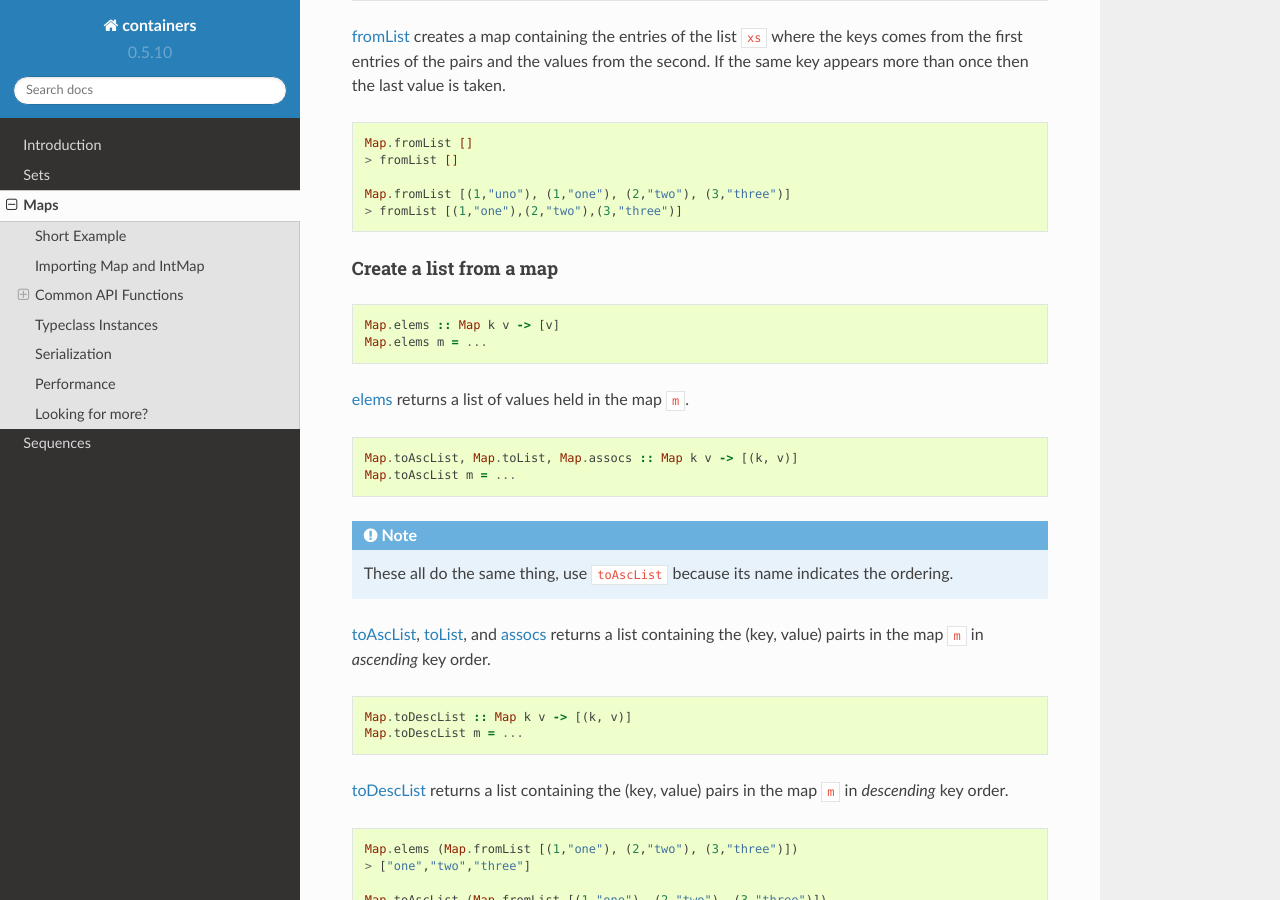
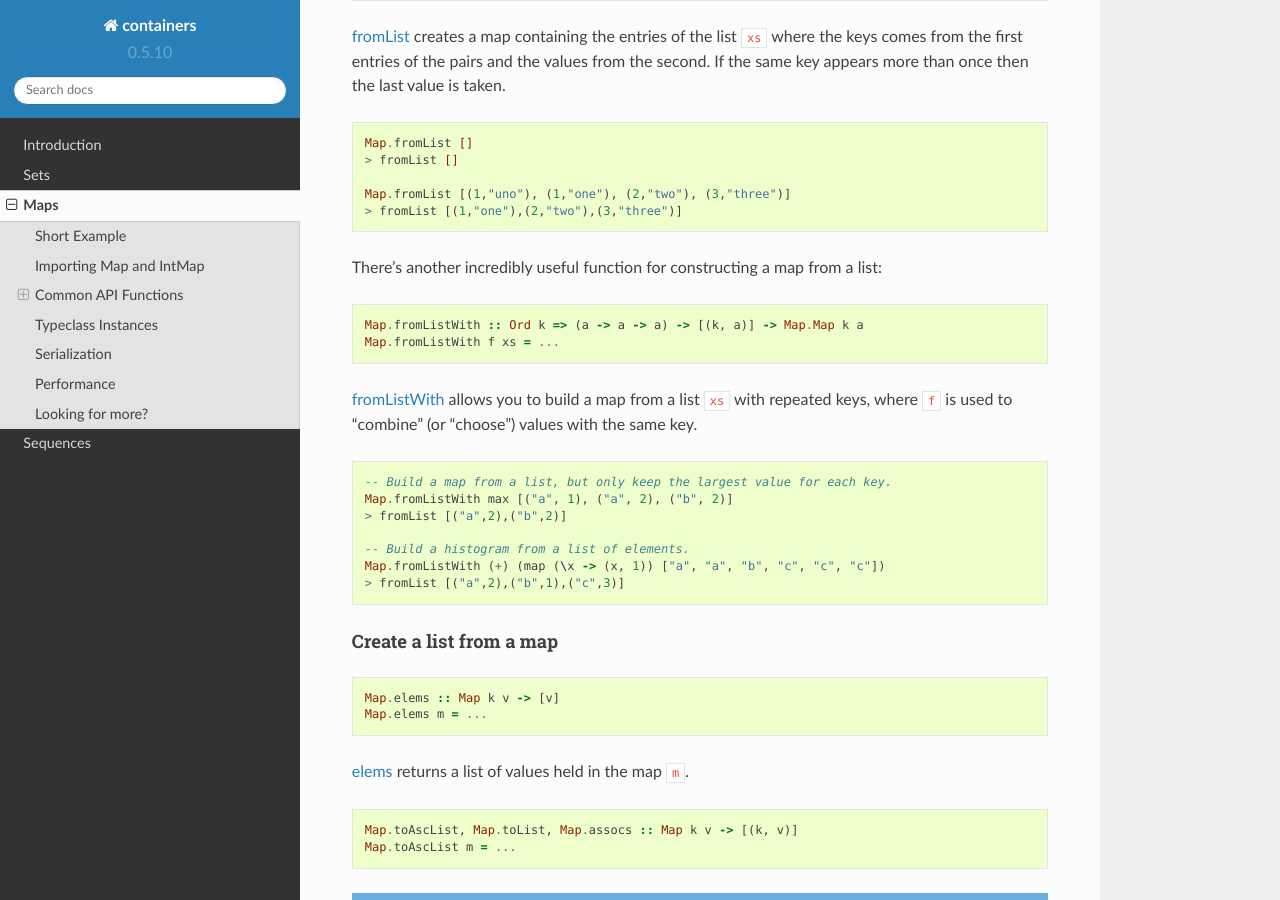
Before and after one commit to haskell/containers, a Sphinx documentation site: the page built from docs/map.rst, in a window 1280 px wide and 900 px high, scrolled down 2688 px. Built offline with Sphinx 7.4.7 and the Read the Docs theme 2.0.0, drawn with Linux system fonts in a browser that asks for light colours.

Commit message:
Add Map.fromListWith and examples.

```diff
--- a/docs/map.rst
+++ b/docs/map.rst
@@ -159,6 +159,25 @@ second. If the same key appears more than once then the last value is taken.
 
     Map.fromList [(1,"uno"), (1,"one"), (2,"two"), (3,"three")]
     > fromList [(1,"one"),(2,"two"),(3,"three")]
+
+There's another incredibly useful function for constructing a map from a list::
+
+    Map.fromListWith :: Ord k => (a -> a -> a) -> [(k, a)] -> Map.Map k a
+    Map.fromListWith f xs = ...
+
+:map:`fromListWith` allows you to build a map from a list ``xs`` with repeated
+keys, where ``f`` is used to "combine" (or "choose") values with the same key.
+
+::
+
+    -- Build a map from a list, but only keep the largest value for each key.
+    Map.fromListWith max [("a", 1), ("a", 2), ("b", 2)]
+    > fromList [("a",2),("b",2)]
+
+    -- Build a histogram from a list of elements.
+    Map.fromListWith (+) (map (\x -> (x, 1)) ["a", "a", "b", "c", "c", "c"])
+    > fromList [("a",2),("b",1),("c",3)]
+
 
 Create a list from a map
 """"""""""""""""""""""""
```
